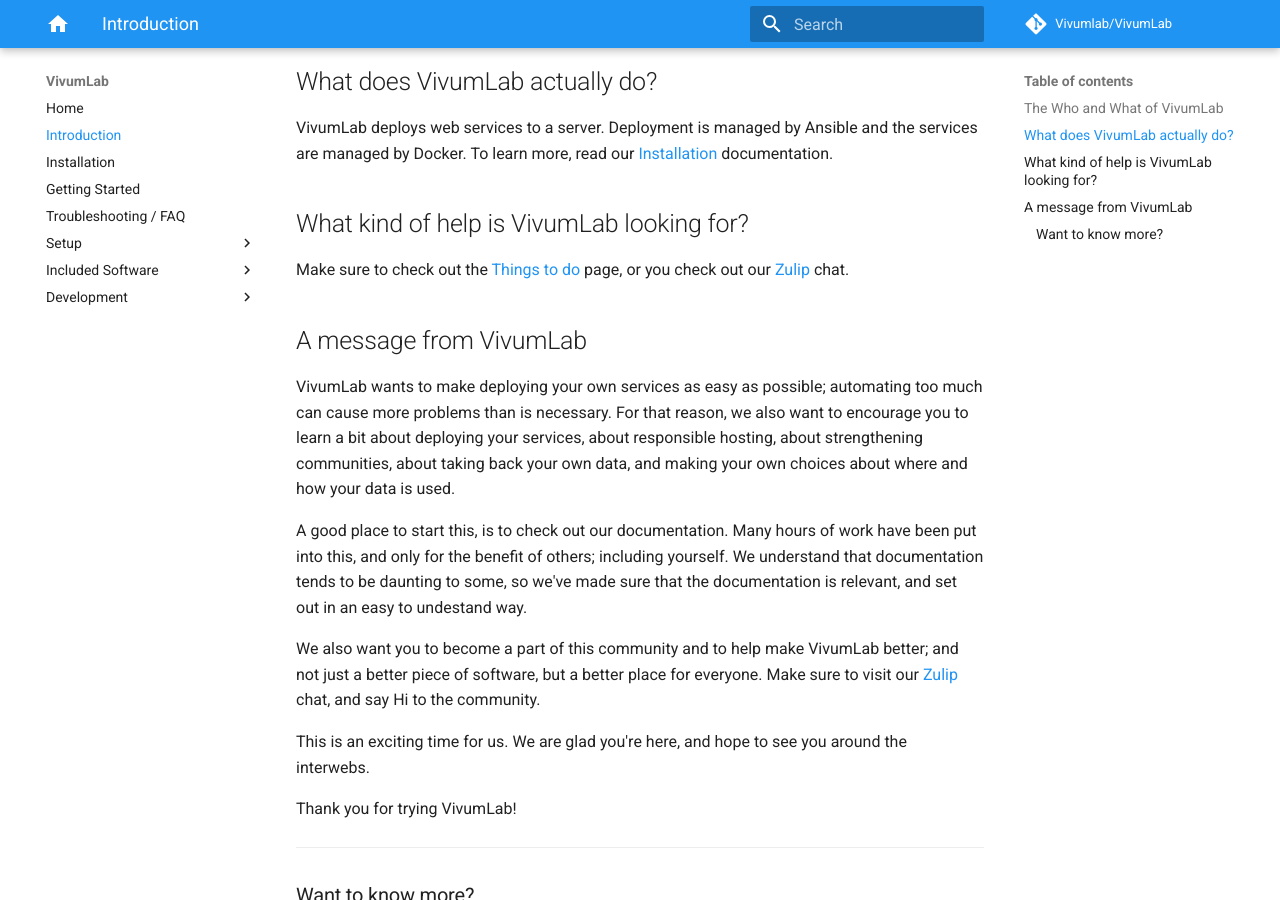
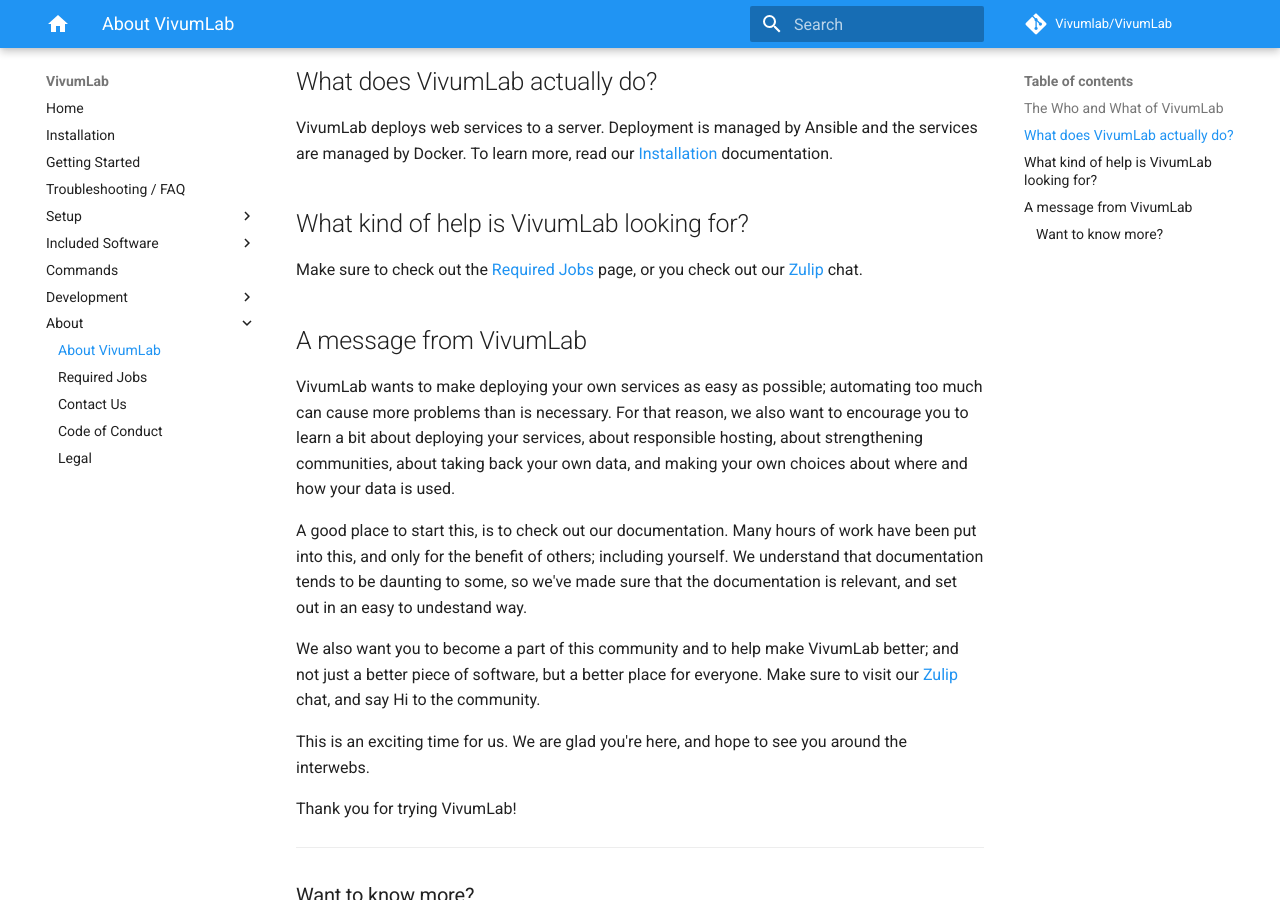
Before and after one commit to ohsevin/VivumLab, an MkDocs documentation site: the page built from docs/About-VivumLab.md, in a window 1280 px wide and 900 px high, scrolled down 376 px. Built offline with MkDocs 1.6.1 and Material for MkDocs 9.7.7, drawn with Linux system fonts in a browser that asks for light colours; comment, search, counter and statistics services are not loaded.

Commit message:
fix(core): vivum logo/link, contributing.md, other docs (#102)

```diff
--- a/docs/About-VivumLab.md
+++ b/docs/About-VivumLab.md
@@ -12,7 +12,7 @@ VivumLab deploys web services to a server. Deployment is managed by Ansible and
 
 ## What kind of help is VivumLab looking for?
 
-Make sure to check out the [Things to do](Things-to-do.md) page, or you check out our [Zulip](https://vivumlab.zulipchat.com/) chat.
+Make sure to check out the [Required Jobs](Required-jobs.md) page, or you check out our [Zulip](https://vivumlab.zulipchat.com/) chat.
 
 ## A message from VivumLab
 
--- a/mkdocs.yml
+++ b/mkdocs.yml
@@ -23,19 +23,15 @@ theme:
     - instant
 nav:
   - Home: index.md
-  - Introduction: About-VivumLab.md
   - Installation: core/Installation.md
   - Getting Started: core/Next-Step.md
   - Troubleshooting / FAQ: FAQ-Troubleshoot.md
   - Setup:
       - Backups: core/Backup.md
       - Bastion Server: core/Bastion.md
-      #- Email: setup/Email.md
-      #- Storage: setup/Storage.md
-      #- Traefik: setup/Traefik.md
+      - Storage: core/Storage.md
       - Terraform: core/Terraform.md
       - Tor Onion Services: core/Tor.md
-      #- VPN Setup: setup/Vpn.md
   - Included Software:
     - Analytics:
       - Matomo: software/matomo.md
@@ -140,6 +136,7 @@ nav:
     - Money, Budgeting and Management:
       - Firefly III: software/firefly.md
     - Monitoring:
+      - Cockpit: software/system-cockpit.md
       - ELKStack: software/elkstack.md
       - Grafana: software/grafana.md
       - HealthChecks: software/healthchecks.md
@@ -186,8 +183,15 @@ nav:
     - Wikis:
       - Bookstack: software/bookstack.md
       - Tiddlywiki: software/tiddlywiki.md
+  - Commands: core/Commands.md
   - Development:
       - Adding Services: dev/Adding-Services.md
-      - Contributing: dev/Contribution-Guidelines.md
+      - Contributing: /CONTRIBUTING.md
       - Dev Tips: dev/Developer-Tips.md
       - Vagrant: dev/Vagrant.md
+  - About:
+      - About VivumLab: About-VivumLab.md
+      - Required Jobs: Required-jobs.md
+      - Contact Us: Contact-us.md
+      - Code of Conduct: Code-of-Conduct.md
+      - Legal: Legal.md
```
Also changed, not shown: README.md (+20 -16 lines), docs/Required-jobs.md (renamed from docs/Things-to-do.md, +1 -1 lines), docs/dev/Adding-Services.md (+1 -1 lines), docs/index.md (+1 -1 lines), package_template/new_service/new_service.md (renamed from docs/dev/new_service_template.md, +1 -1 lines), CONTRIBUTING.md (renamed from docs/dev/Contribution-Guidelines.md), static/logo-sq.png (deleted), static/logo.png (deleted), static/logo.svg (deleted), static/logo125x38.png (added), static/logo250x75.png (added), static/master.svg (added), static/vLogo.png (deleted).
